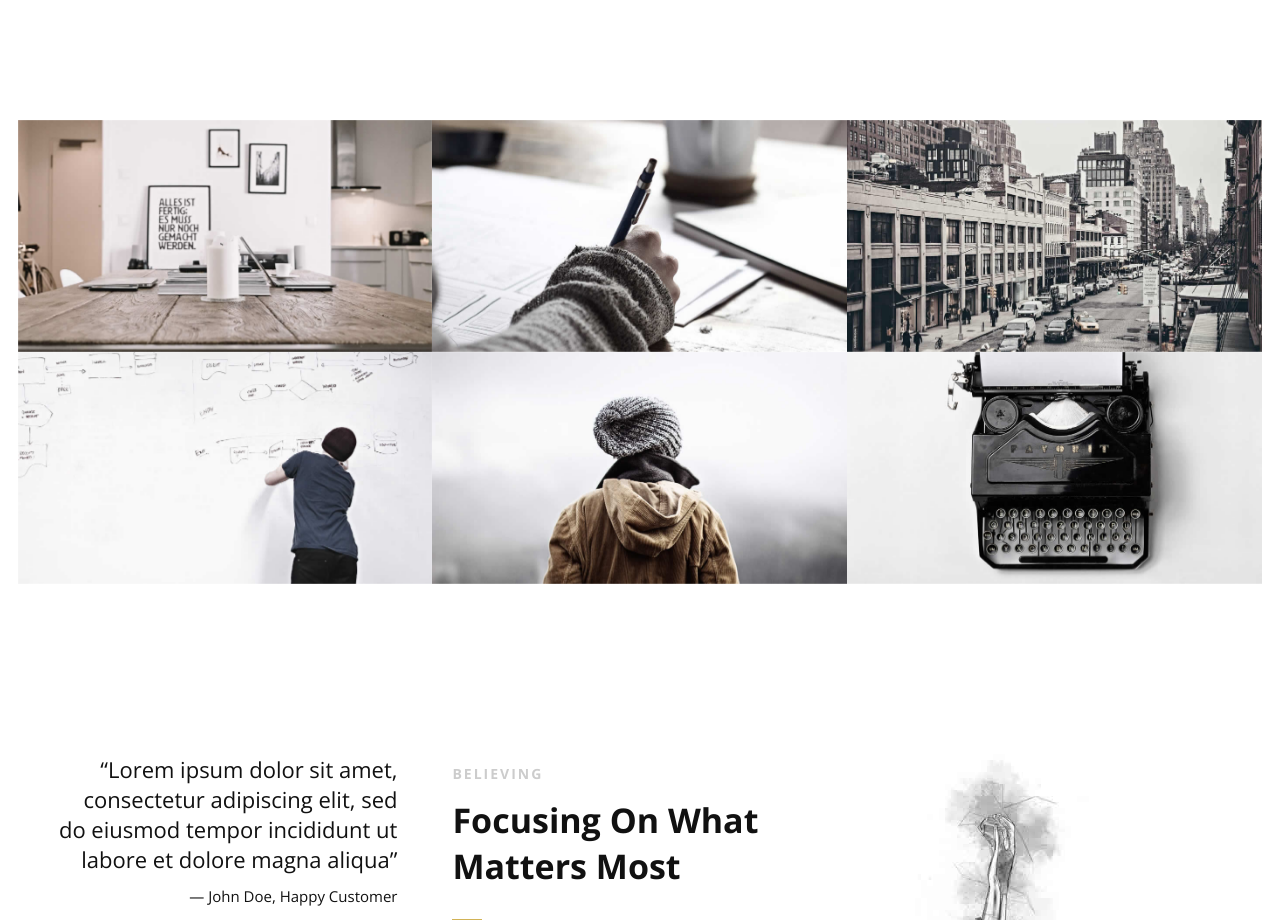
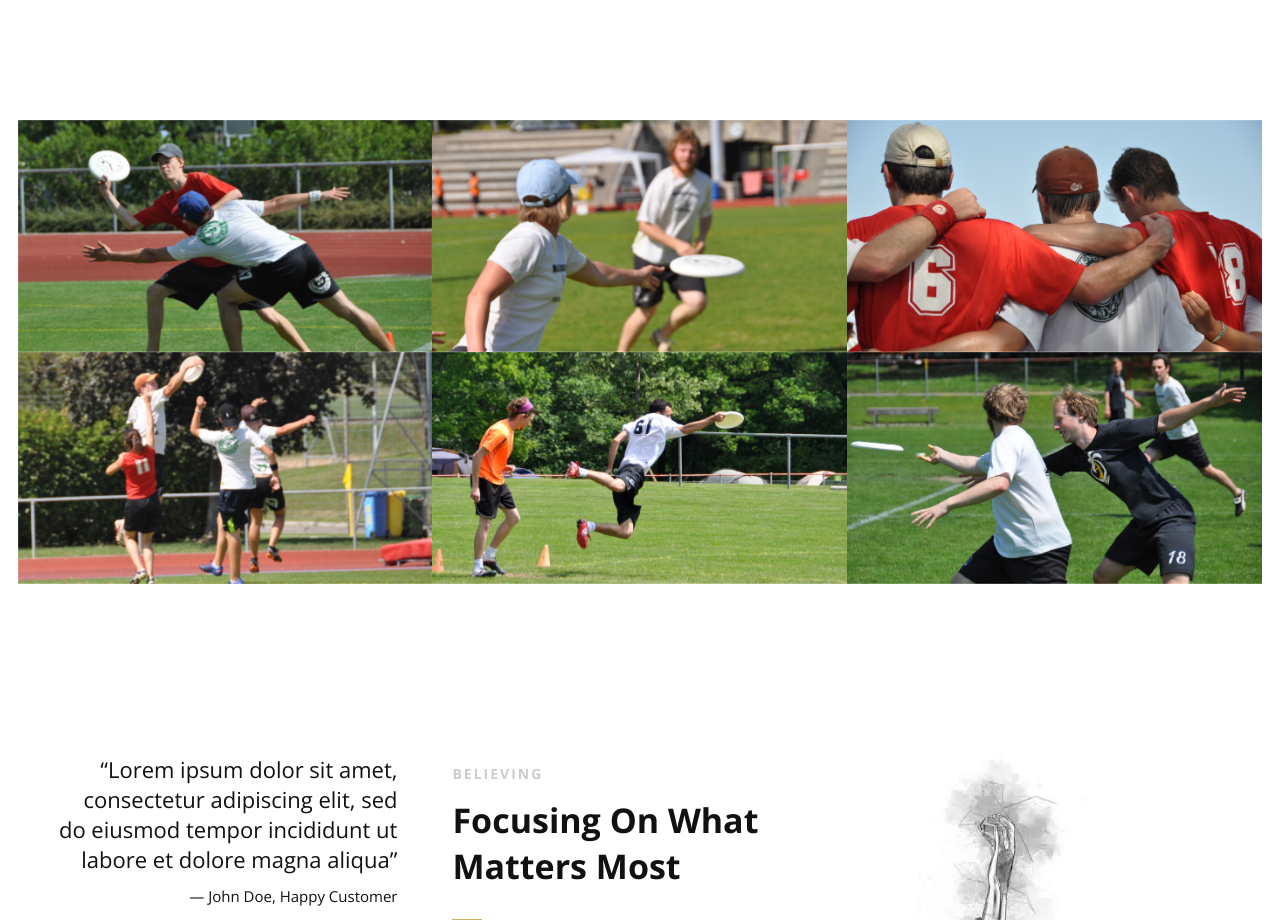
Before and after one commit to l-monnier/Mange-Disques, a plain HTML site: page index.html in a window 1280 px wide. Shown: the part 1480-2400 px from the top of the page. Drawn offline with nearby package versions, Linux system fonts and the light colour scheme.

Commit message:
Change gallery images

```diff
--- a/index.html
+++ b/index.html
@@ -212,18 +212,18 @@
         <aside id="gallery" class="row text-center scrollto clearfix" data-featherlight-gallery
                  data-featherlight-filter="a">
 
-                <a href="images/gallery-images/gallery-image-1.jpg" data-featherlight="image" class="col-3 wow fadeIn"
-                   data-wow-delay="0.1s"><img src="images/gallery-images/gallery-image-1.jpg" alt="Landing Page"/></a>
-                <a href="images/gallery-images/gallery-image-2.jpg" data-featherlight="image" class="col-3 wow fadeIn"
-                   data-wow-delay="0.3s"><img src="images/gallery-images/gallery-image-2.jpg" alt="Landing Page"/></a>
-                <a href="images/gallery-images/gallery-image-3.jpg" data-featherlight="image" class="col-3 wow fadeIn"
-                   data-wow-delay="0.5s"><img src="images/gallery-images/gallery-image-3.jpg" alt="Landing Page"/></a>
-                <a href="images/gallery-images/gallery-image-4.jpg" data-featherlight="image" class="col-3 wow fadeIn"
-                   data-wow-delay="1.1s"><img src="images/gallery-images/gallery-image-4.jpg" alt="Landing Page"/></a>
-                <a href="images/gallery-images/gallery-image-5.jpg" data-featherlight="image" class="col-3 wow fadeIn"
-                   data-wow-delay="0.9s"><img src="images/gallery-images/gallery-image-5.jpg" alt="Landing Page"/></a>
-                <a href="images/gallery-images/gallery-image-6.jpg" data-featherlight="image" class="col-3 wow fadeIn"
-                   data-wow-delay="0.7s"><img src="images/gallery-images/gallery-image-6.jpg" alt="Landing Page"/></a>
+                <a href="images/gallery-images/image-1.jpg" data-featherlight="image" class="col-3 wow fadeIn"
+                   data-wow-delay="0.1s"><img src="images/gallery-images/image-1.jpg" alt="Ultimate frisbee"/></a>
+                <a href="images/gallery-images/image-2.jpg" data-featherlight="image" class="col-3 wow fadeIn"
+                   data-wow-delay="0.3s"><img src="images/gallery-images/image-2.jpg" alt="Ultimate frisbee"/></a>
+                <a href="images/gallery-images/image-3.jpg" data-featherlight="image" class="col-3 wow fadeIn"
+                   data-wow-delay="0.5s"><img src="images/gallery-images/image-3.jpg" alt="Ultimate frisbee"/></a>
+                <a href="images/gallery-images/image-4.jpg" data-featherlight="image" class="col-3 wow fadeIn"
+                   data-wow-delay="1.1s"><img src="images/gallery-images/image-4.jpg" alt="Ultimate frisbee"/></a>
+                <a href="images/gallery-images/image-5.jpg" data-featherlight="image" class="col-3 wow fadeIn"
+                   data-wow-delay="0.9s"><img src="images/gallery-images/image-5.jpg" alt="Ultimate frisbee"/></a>
+                <a href="images/gallery-images/image-6.jpg" data-featherlight="image" class="col-3 wow fadeIn"
+                   data-wow-delay="0.7s"><img src="images/gallery-images/image-6.jpg" alt="Ultimate frisbee"/></a>
 
         </aside>
         <!--End of Gallery-->
```
Also changed, not shown: images/gallery-images/gallery-image-1.jpg (deleted), images/gallery-images/gallery-image-2.jpg (deleted), images/gallery-images/gallery-image-3.jpg (deleted), images/gallery-images/gallery-image-4.jpg (deleted), images/gallery-images/gallery-image-5.jpg (deleted), images/gallery-images/gallery-image-6.jpg (deleted), images/gallery-images/image-1.jpg (added), images/gallery-images/image-2.jpg (added), images/gallery-images/image-3.jpg (added), images/gallery-images/image-4.jpg (added), images/gallery-images/image-5.jpg (added), images/gallery-images/image-6.jpg (added), 6 other files.
